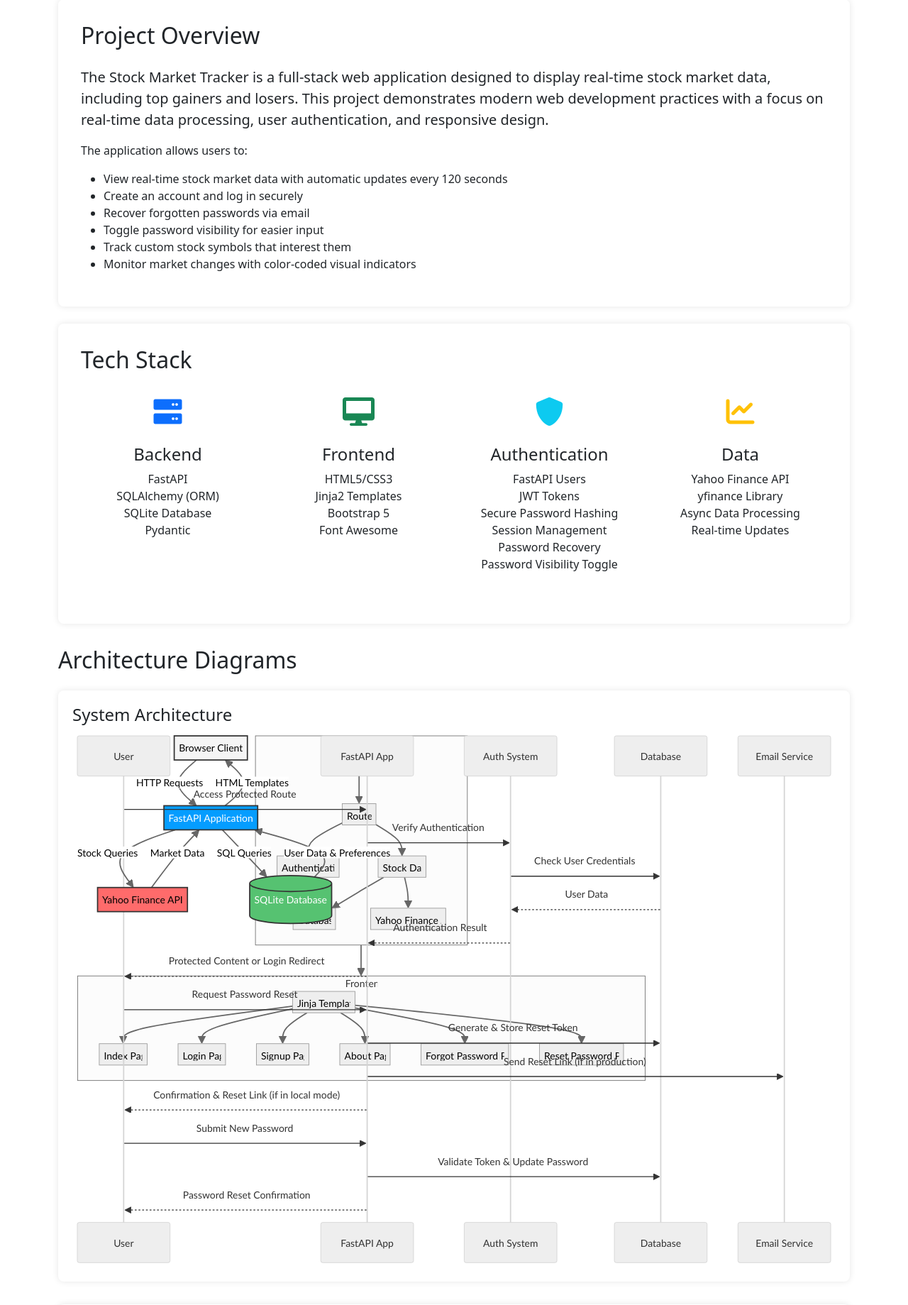
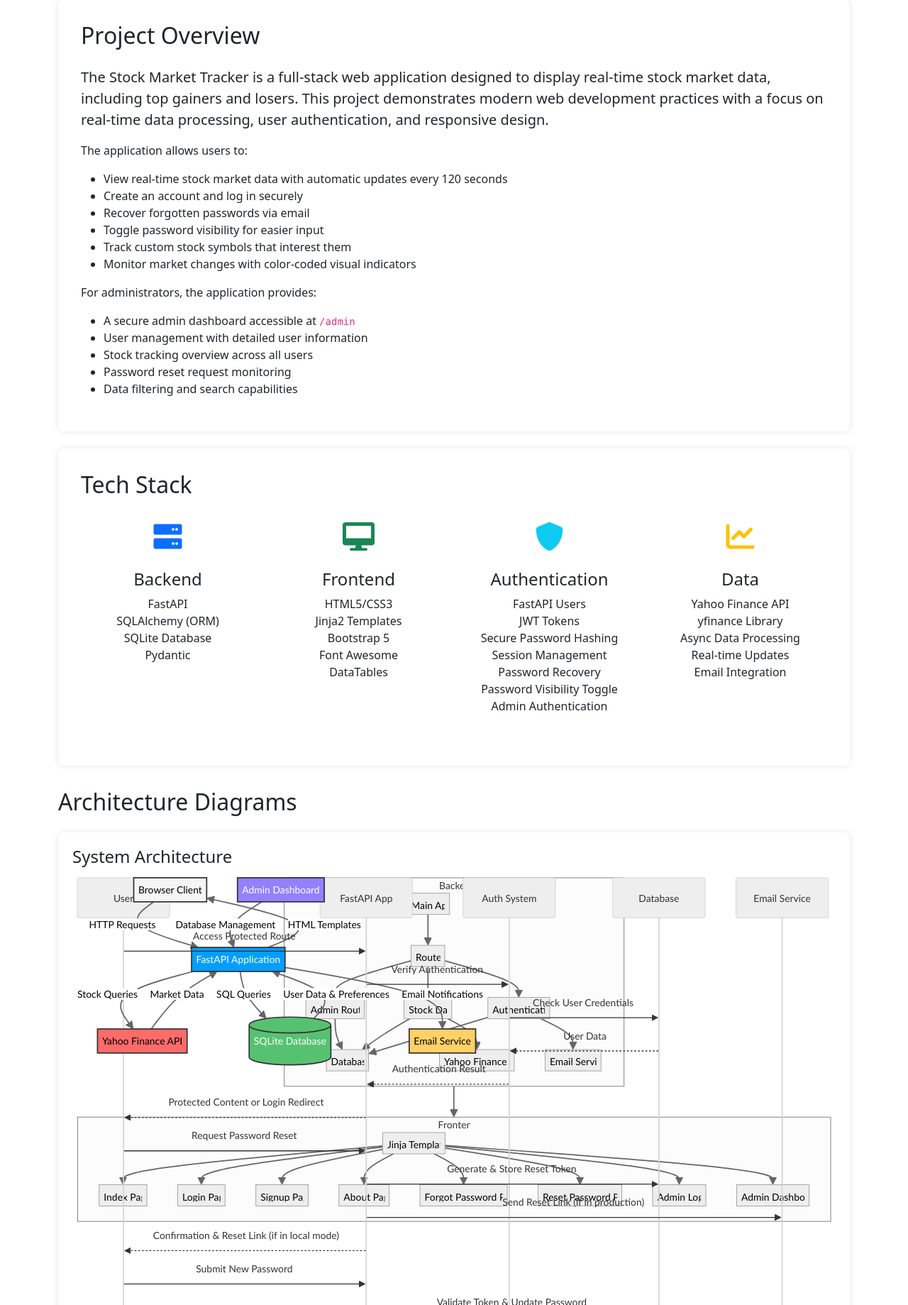
Before and after one commit to gaviral/fastapi-stock-gainers, a FastAPI app: page /about in a window 1280 px wide. Shown: the part 80-1919 px from the top of the page at 71% size. Run offline with FastAPI, Linux system fonts and the light colour scheme; parts of the project's set-up code (start-up, migrations or seed data) failed here and were passed over.

Commit message:
docs: update documentation with admin dashboard information

```diff
--- a/templates/about.html
+++ b/templates/about.html
@@ -74,6 +74,16 @@
                 <li>Track custom stock symbols that interest them</li>
                 <li>Monitor market changes with color-coded visual indicators</li>
             </ul>
+            <p>
+                For administrators, the application provides:
+            </p>
+            <ul>
+                <li>A secure admin dashboard accessible at <code>/admin</code></li>
+                <li>User management with detailed user information</li>
+                <li>Stock tracking overview across all users</li>
+                <li>Password reset request monitoring</li>
+                <li>Data filtering and search capabilities</li>
+            </ul>
         </div>
 
         <!-- Tech Stack -->
@@ -102,6 +112,7 @@
                         <li>Jinja2 Templates</li>
                         <li>Bootstrap 5</li>
                         <li>Font Awesome</li>
+                        <li>DataTables</li>
                     </ul>
                 </div>
                 <div class="col-md-3 mb-4">
@@ -116,6 +127,7 @@
                         <li>Session Management</li>
                         <li>Password Recovery</li>
                         <li>Password Visibility Toggle</li>
+                        <li>Admin Authentication</li>
                     </ul>
                 </div>
                 <div class="col-md-3 mb-4">
@@ -128,6 +140,7 @@
                         <li>yfinance Library</li>
                         <li>Async Data Processing</li>
                         <li>Real-time Updates</li>
+                        <li>Email Integration</li>
                     </ul>
                 </div>
             </div>
@@ -147,11 +160,15 @@
                     FastAPI -->|SQL Queries| DB[(SQLite Database)]
                     DB -->|User Data & Preferences| FastAPI
                     FastAPI -->|HTML Templates| Client
+                    FastAPI -->|Email Notifications| Email[Email Service]
+                    Admin[Admin Dashboard] -->|Database Management| FastAPI
 
                     style Client fill:#f5f5f5,stroke:#333,stroke-width:2px
                     style FastAPI fill:#059DFF,stroke:#333,stroke-width:2px,color:white
                     style YF fill:#FF6B6B,stroke:#333,stroke-width:2px
                     style DB fill:#56C271,stroke:#333,stroke-width:2px,color:white
+                    style Email fill:#FFD166,stroke:#333,stroke-width:2px
+                    style Admin fill:#9381FF,stroke:#333,stroke-width:2px,color:white
             </div>
         </div>
 
@@ -193,9 +210,12 @@
                     main[Main App] --> routes[Routes]
                     routes --> auth[Authentication]
                     routes --> stock[Stock Data]
+                    routes --> admin[Admin Routes]
                     auth --> db[Database]
                     stock --> db
+                    admin --> db
                     stock --> yf[Yahoo Finance API]
+                    auth --> email[Email Service]
                     end
 
                     subgraph Frontend
@@ -205,6 +225,8 @@
                     templates --> about[About Page]
                     templates --> forgot[Forgot Password Page]
                     templates --> reset[Reset Password Page]
+                    templates --> adminLogin[Admin Login]
+                    templates --> adminDash[Admin Dashboard]
                     end
 
                     Backend --> Frontend
@@ -222,6 +244,7 @@
                         <li>Python 3.11+</li>
                         <li>Async/await for non-blocking operations</li>
                         <li>Virtual environments for dependency management</li>
+                        <li>Environment variables for configuration</li>
                     </ul>
                 </div>
                 <div class="col-md-6">
@@ -231,6 +254,7 @@
                         <li>Automatic deployment from GitHub repository</li>
                         <li>Environment variables for configuration</li>
                         <li>Production database connection via URL</li>
+                        <li>Email integration for password resets</li>
                     </ul>
                 </div>
             </div>
@@ -239,7 +263,7 @@
         <!-- Footer -->
         <footer class="border-top pt-4 pb-5 text-center text-muted">
             <p>This project was built for educational and portfolio purposes.</p>
-            <p>© 2023 Stock Market Tracker</p>
+            <p>© 2023-2025 Stock Market Tracker</p>
         </footer>
     </div>
 
```
Also changed, not shown: README.md.
